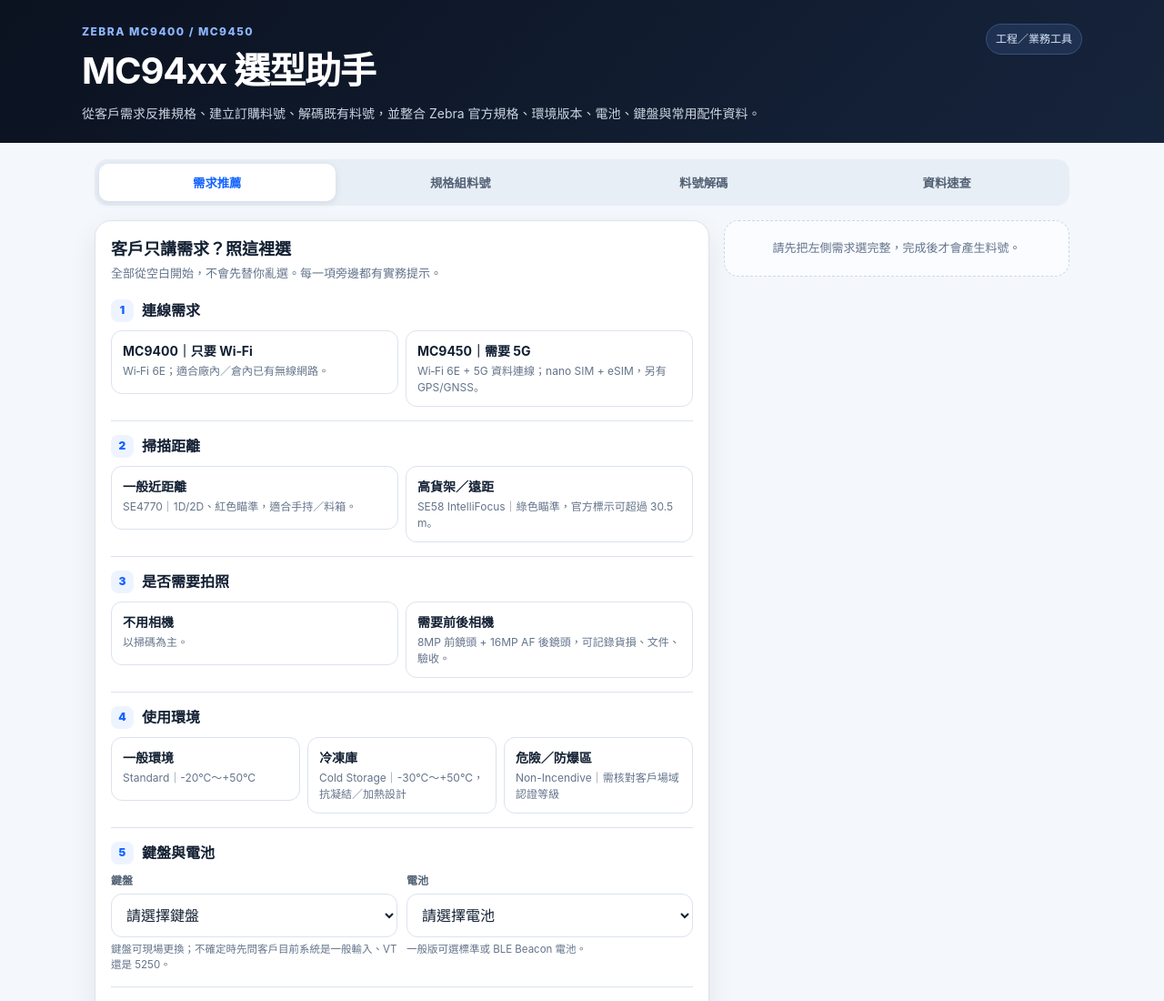
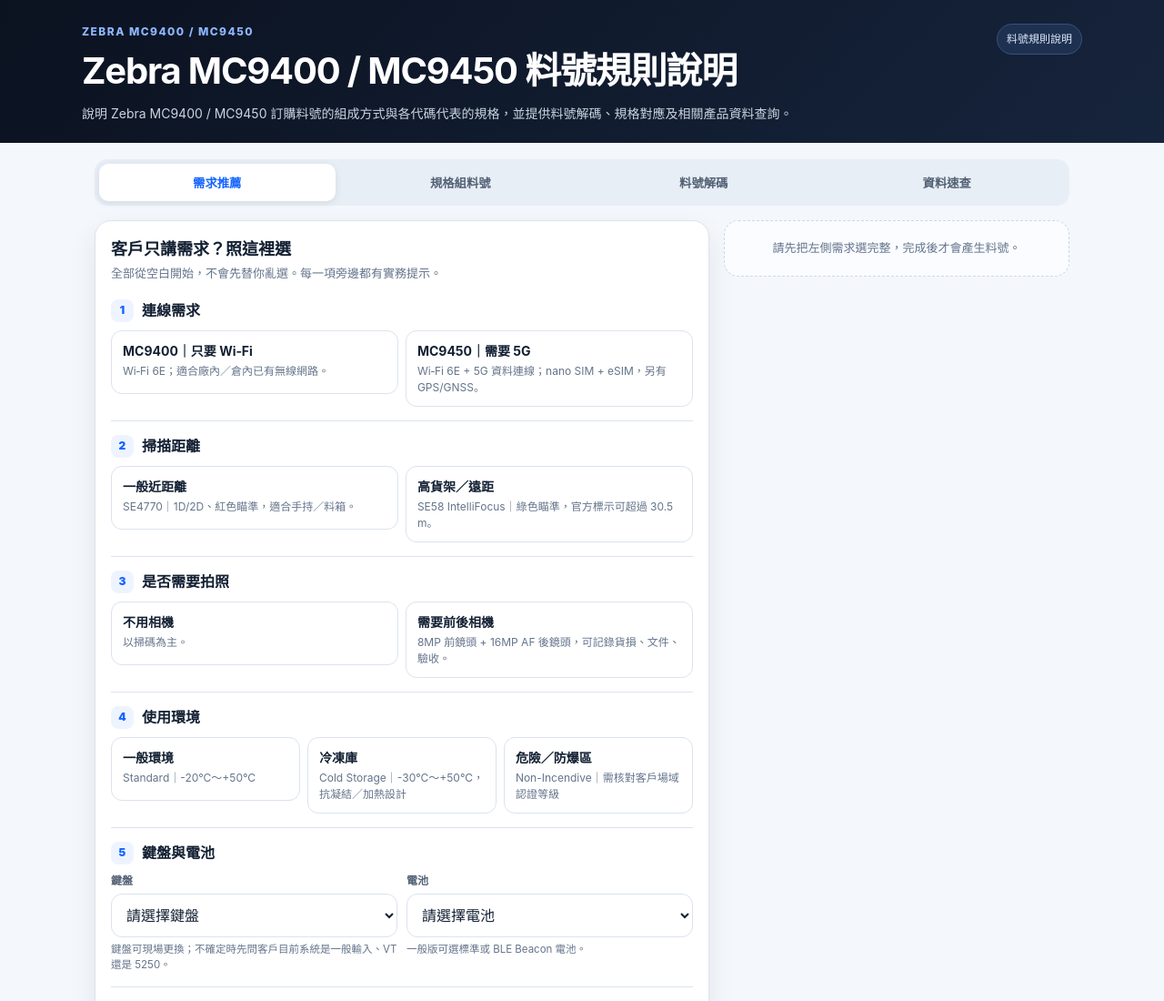
Before and after one commit to YKC1117/mc94xx-builder, a plain HTML site: page index.html in a window 1280 px wide. Shown: the top 1100 px of the page at 91% size. Drawn offline with Linux system fonts and the light colour scheme.

Commit message:
Rename page for customer-facing Zebra part number rules

```diff
--- a/index.html
+++ b/index.html
@@ -4,7 +4,7 @@
 <meta charset="utf-8">
 <meta name="viewport" content="width=device-width,initial-scale=1,viewport-fit=cover">
 <meta name="theme-color" content="#0b1220">
-<title>MC94xx 選型助手</title>
+<title>Zebra MC9400 / MC9450 料號規則</title>
 <style>
 :root{--bg:#f4f7fb;--card:#fff;--ink:#132033;--muted:#64748b;--line:#dbe3ee;--nav:#0b1220;--blue:#1463ff;--green:#137a4f;--greenbg:#eaf8f1;--amber:#9a6400;--amberbg:#fff7df;--red:#b42318;--redbg:#fff0ee;--soft:#eef4ff;--shadow:0 12px 30px rgba(15,23,42,.08);--radius:18px}
 *{box-sizing:border-box}
@@ -97,10 +97,10 @@ input::placeholder{color:#9aa7b8}
   <div class="wrap brand">
     <div>
       <div class="eyebrow">Zebra MC9400 / MC9450</div>
-      <h1>MC94xx 選型助手</h1>
-      <p>從客戶需求反推規格、建立訂購料號、解碼既有料號，並整合 Zebra 官方規格、環境版本、電池、鍵盤與常用配件資料。</p>
+      <h1>Zebra MC9400 / MC9450 料號規則說明</h1>
+      <p>說明 Zebra MC9400 / MC9450 訂購料號的組成方式與各代碼代表的規格，並提供料號解碼、規格對應及相關產品資料查詢。</p>
     </div>
-    <div class="badge">工程／業務工具</div>
+    <div class="badge">料號規則說明</div>
   </div>
 </header>
 
@@ -317,6 +317,7 @@ function resultHTML(s){
 function choice(name,value,title,small,checked){
   return `<div class="choice"><input type="radio" name="${name}" id="${name}_${value}" value="${value}" ${checked?'checked':''}><label for="${name}_${value}"><strong>${title}</strong><small>${small}</small></label></div>`;
 }
+function selectPlaceholder(label='請選擇'){return `<option value="" disabled selected>${label}</option>`;}
 
 function recFormHTML(s){
   const x=normalize(s);
```
